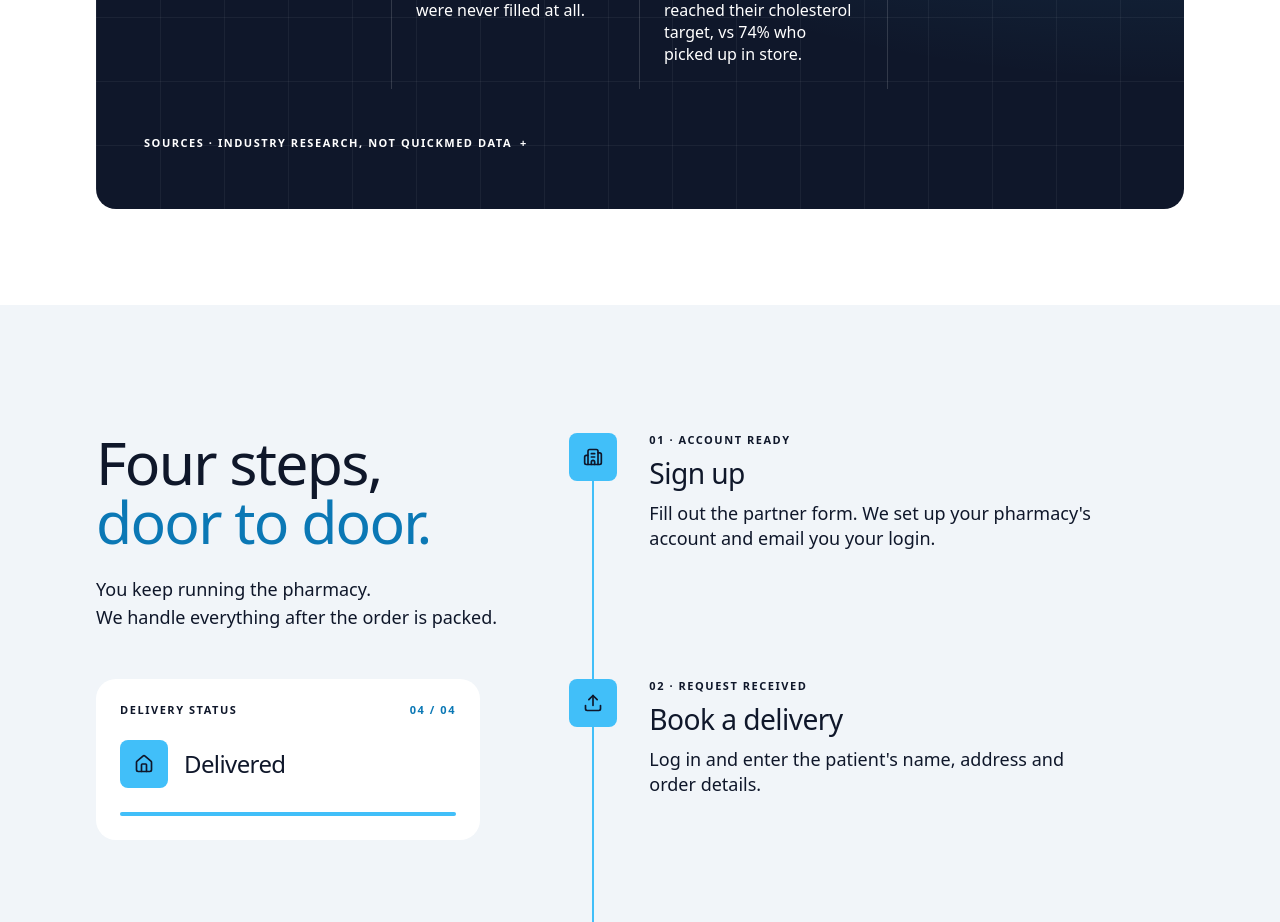
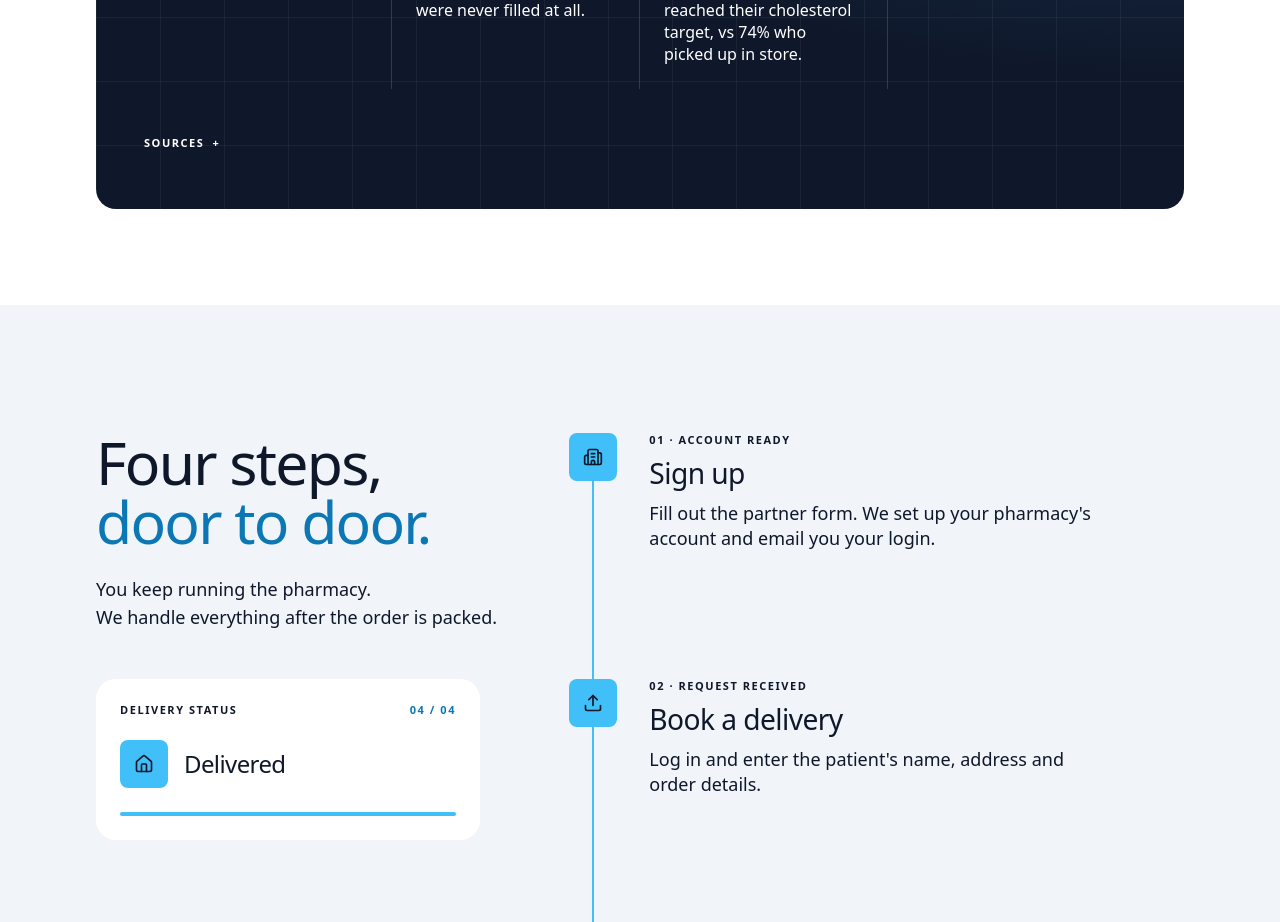
Before and after one commit to Louneyz/quickmed, a Next.js app: page / in a window 1280 px wide. Shown: the part 1640-2562 px from the top of the page. Built offline with nearby package versions, Linux system fonts and the light colour scheme.

Commit message:
Shorten stats sources link to just "Sources"
Co-Authored-By: Claude Opus 5.5 <noreply@anthropic.com>
Claude-Session: https://claude.ai/code/session_013yoprER6nrvyU9BHoq6jjD

```diff
--- a/src/components/home/stat-band.tsx
+++ b/src/components/home/stat-band.tsx
@@ -104,7 +104,7 @@ export function StatBand() {
                         {/* One small link; the full source list opens on demand. */}
                         <details className="group mt-10">
                             <summary className="label-mono inline-flex cursor-pointer list-none items-center gap-2 text-white hover:text-white [&::-webkit-details-marker]:hidden">
-                                Sources · industry research, not QuickMed data
+                                Sources
                                 <span className="transition-transform group-open:rotate-45" aria-hidden="true">+</span>
                             </summary>
                             <ol className="mt-4 space-y-1 text-xs text-white">
```
